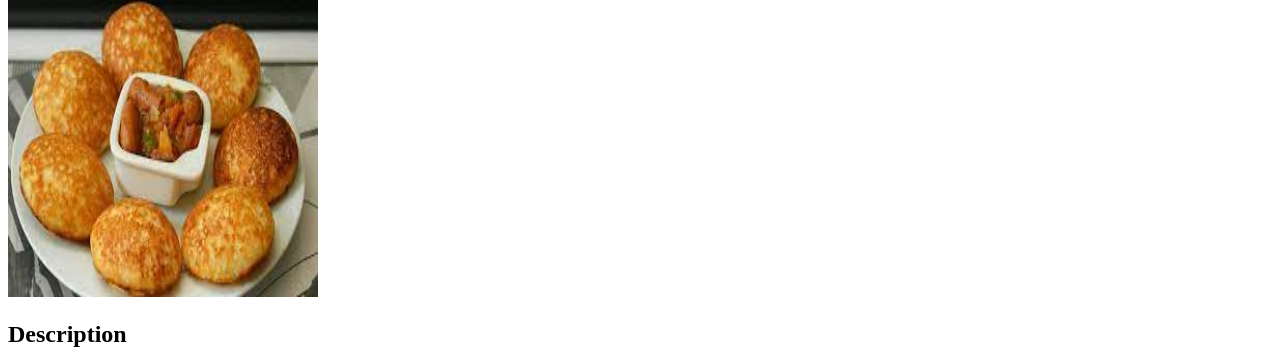
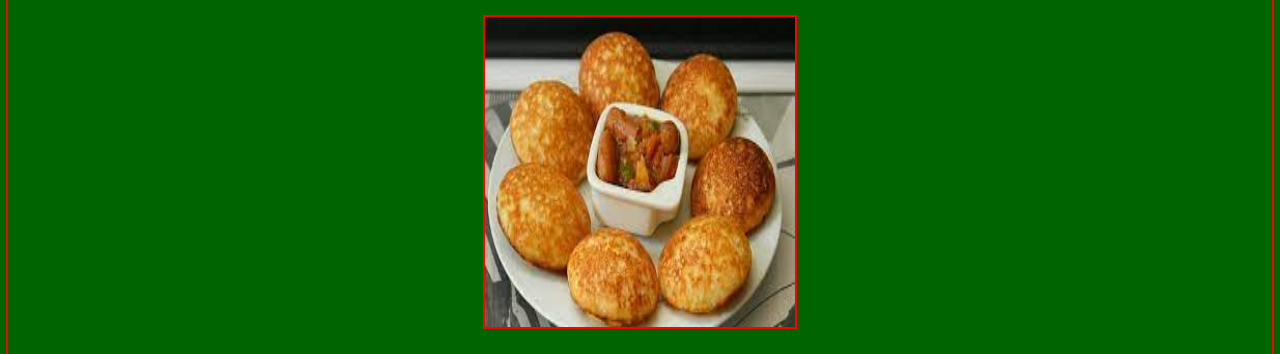
Before and after one commit to mudimurtala/Odin, a plain HTML site: page odin-recipes/recipes/waina.html in a window 1280 px wide. Shown: the part 93-447 px from the top of the page. Drawn offline with Linux system fonts and the light colour scheme.

Commit message:
Update all files

```diff
--- a/odin-recipes/recipes/style.css
+++ b/odin-recipes/recipes/style.css
@@ -10,3 +10,7 @@ body {
 ul {
     color: white;
 }
+
+* {
+    outline: 2px solid red;
+  }
--- a/odin-recipes/recipes/waina.html
+++ b/odin-recipes/recipes/waina.html
@@ -4,7 +4,7 @@
         <meta charset="UTF-8">
         <meta name="viewport" content="width=device-width, initial-scale=1.0">
         <title>Waina Document</title>
-        <limk rel="stylesheet" href="style.css">
+        <link rel="stylesheet" href="style.css">
     </head>
     <body>
         <h1>Waina</h1>
```
Also changed, not shown: odin-recipes/recipes/amala.html (+1 -1 lines), odin-recipes/recipes/jollofrice.html (+1 -1 lines).
